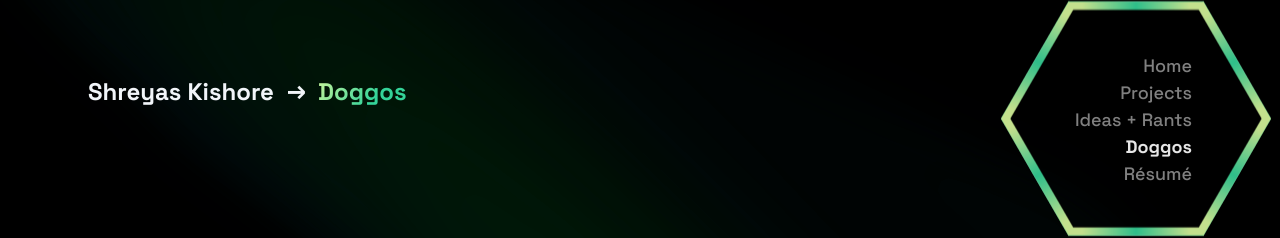
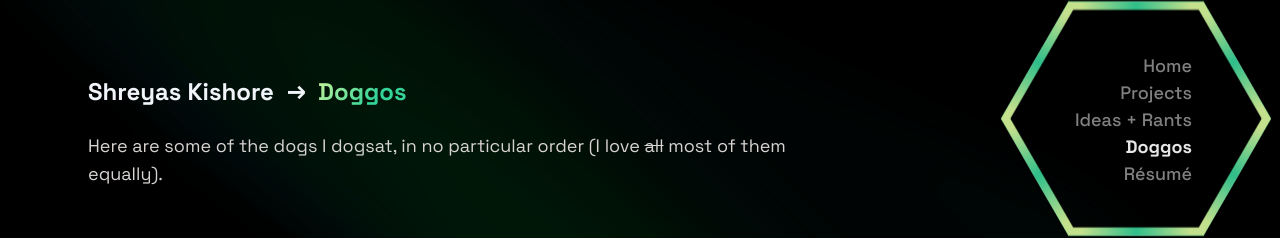
Before and after one commit to 0xSK/0xSK.io, a Next.js app: page /doggos in a window 1280 px wide. Shown: the part 76-314 px from the top of the page. Built offline with nearby package versions, Linux system fonts and the light colour scheme; a web font is replaced by a local one.

Commit message:
Fixed random typos

```diff
--- a/pages/doggos/index.tsx
+++ b/pages/doggos/index.tsx
@@ -45,6 +45,11 @@ const DoggosPage = ({ doggos }: DoggosPageProps): JSX.Element => {
               className="col-span-1"
             >
               <Breadcrumb pageData={pageData} />
+              <p>
+                Here are some of the dogs I dogsat, in no particular order (I
+                love <span className="line-through">all</span> most of them
+                equally).
+              </p>
             </motion.div>
             <div className="col-span-1">
               <Nav />
--- a/pages/index.tsx
+++ b/pages/index.tsx
@@ -141,7 +141,7 @@ const WebsiteInfoContent = ({ baseDelay }: ContentProps) => (
       >
         This website does not use any cookies
       </ExtLink>
-      . To keep count of page views (as a way to guage interest on my site), I
+      . To keep count of page views (as a way to gauge interest on my site), I
       use a self-hosted instance of{' '}
       <ExtLink href="https://umami.is">Umami</ExtLink>. Umami does not collect
       any personally identifiable information and anonymizes all data.
--- a/pages/resume.tsx
+++ b/pages/resume.tsx
@@ -22,7 +22,7 @@ const educationData: TimelineEntry[] = [
   {
     title: 'Delhi Public School, R. K. Puram',
     icon: 'school',
-    time: 'July 2015 — May 2022',
+    time: 'July 2015 — May 2017',
     desc: 'High School Diploma',
   },
 ];
--- a/posts/doggos/milo.md
+++ b/posts/doggos/milo.md
@@ -8,7 +8,7 @@ date: '2022-03-01'
 coverImage: /images/doggos/milo-cover.jpg
 ---
 
-Milo was a cute 1 year old Goldendoodle. He loved stealing our:
+Milo is a cute Goldendoodle, we had him for a few days when he was about a year old. He loved stealing our:
 * Subway
 ![Milo begging for subway](/images/doggos/milo-subway.jpg)
 
--- a/posts/doggos/otis.md
+++ b/posts/doggos/otis.md
@@ -8,7 +8,7 @@ date: '2022-04-01'
 coverImage: /images/doggos/otis-cover.jpg
 ---
 
-Otis is a mix of **Bearded Collie, Border Collie, Jack Russell Terrier, and Norwegian Elkhound**, or BCBCJRTNE for short.
+Otis is a mix of **Bearded Collie, Border Collie, Jack Russell Terrier, and Norwegian Elkhound**, or BCBCJRTNE for short. I had him for a week-long stay.
 
 His favorite activities were:
 
```
